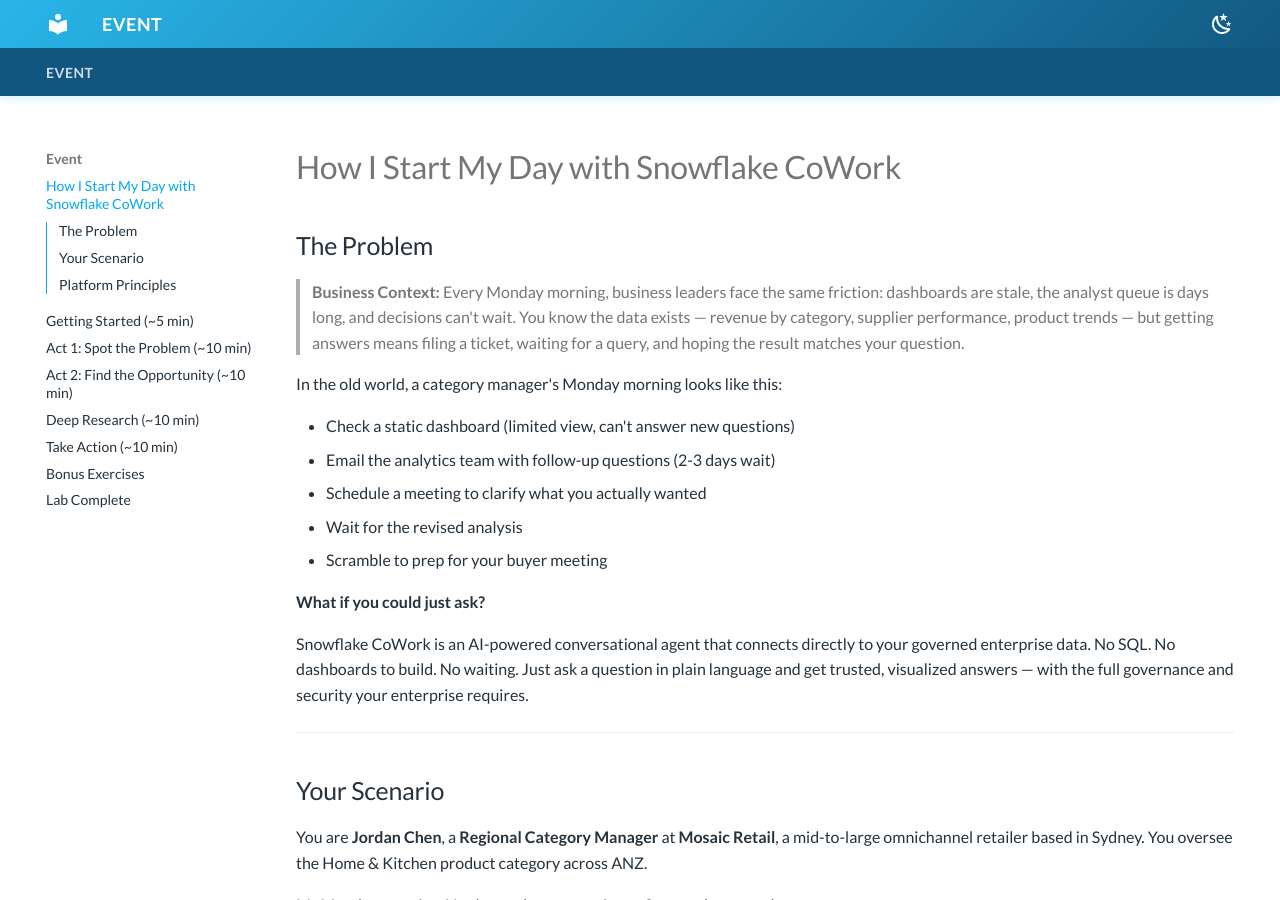
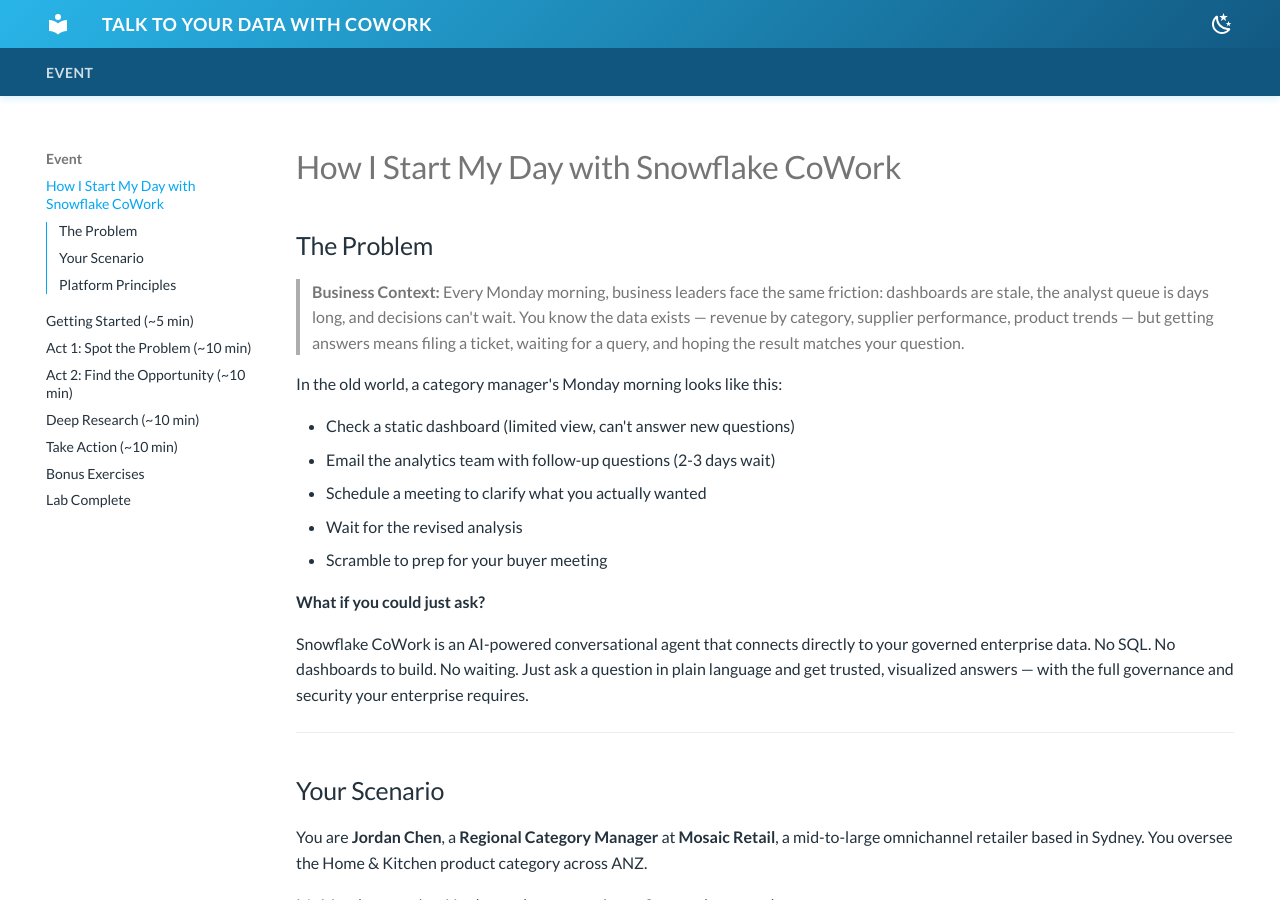
Before and after one commit to sfc-gh-adignadice/talk-to-your-data-with-cowork, an MkDocs documentation site: the page built from docs/index.md, in a window 1280 px wide and 900 px high. Built offline with MkDocs 1.6.1 and Material for MkDocs 9.7.7, drawn with Linux system fonts in a browser that asks for light colours.

Commit message:
Rename site title to Talk to your Data with CoWork

```diff
--- a/mkdocs.yml
+++ b/mkdocs.yml
@@ -1,4 +1,4 @@
-site_name: Event
+site_name: Talk to your Data with CoWork
 nav:
   - Event:
       - index.md
```
Also changed, not shown: README.md (+1 -1 lines).
